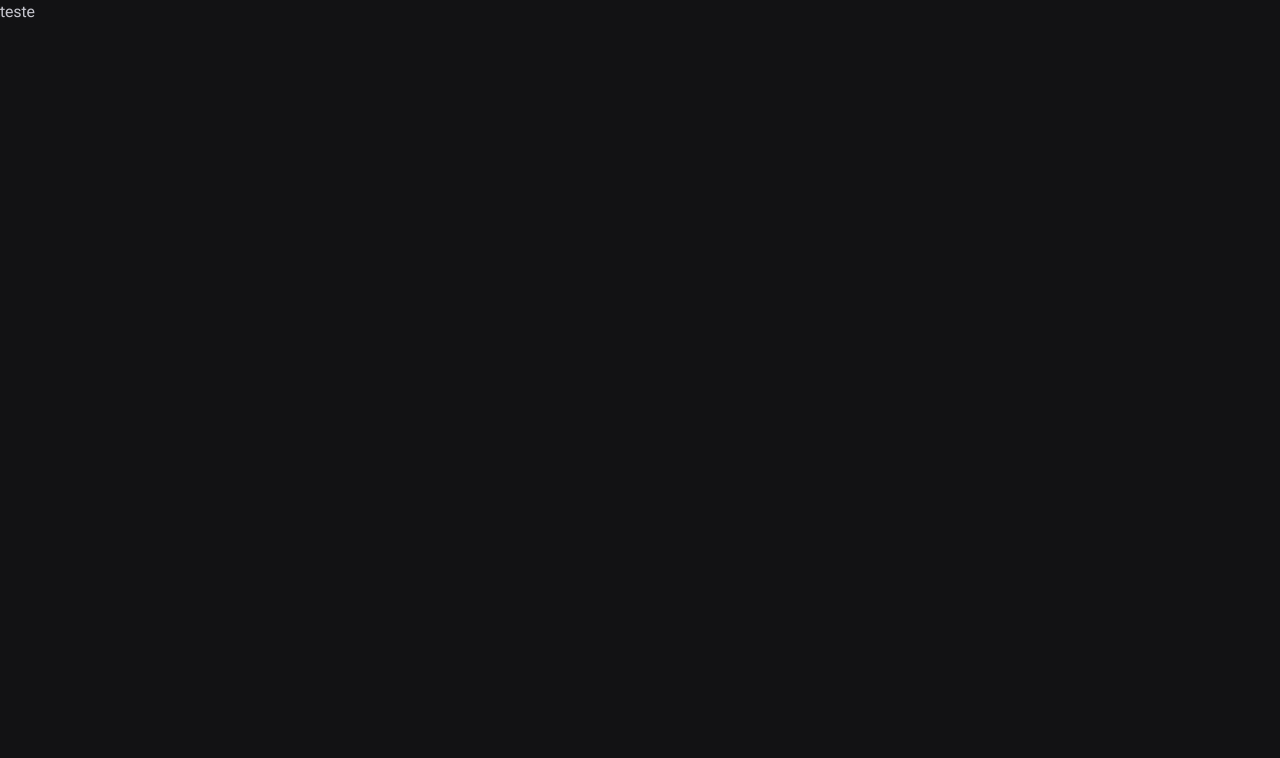
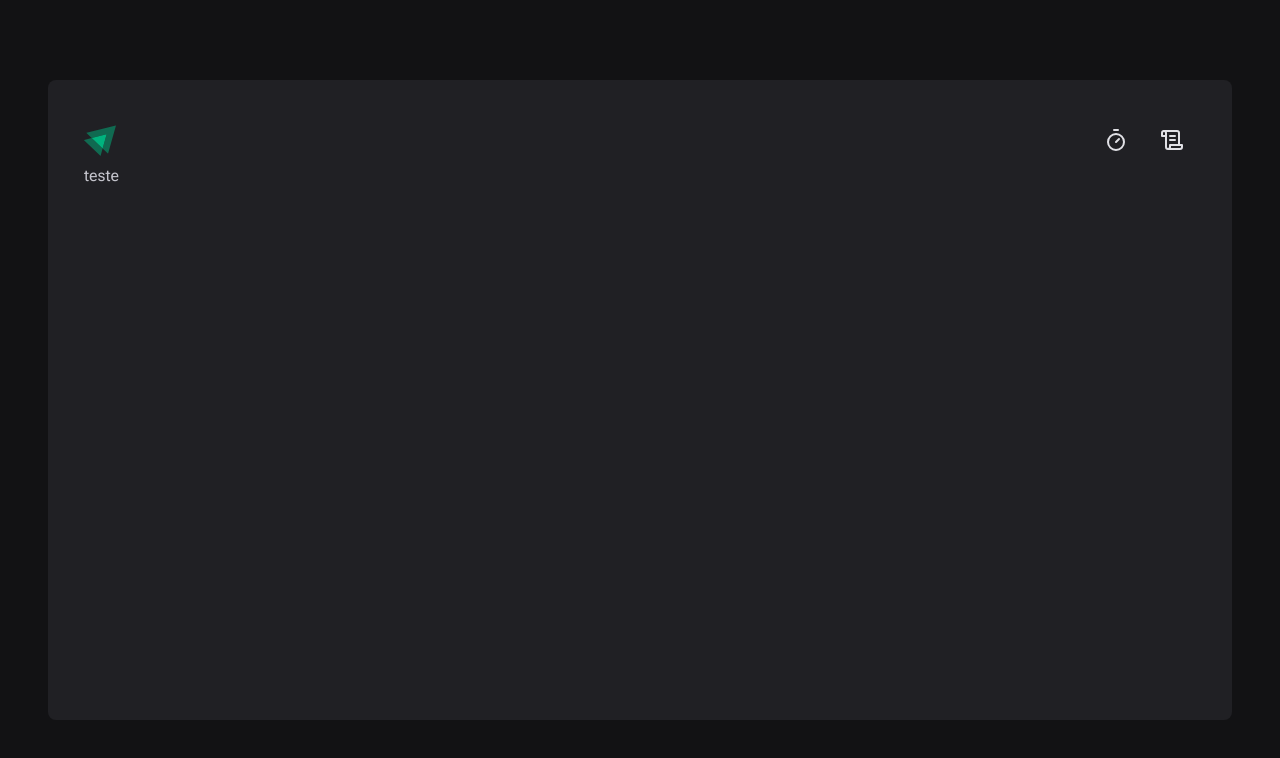
Before and after one commit to fanuelcouto99/Pomodoro, a Next.js app in the folder web/: page / in a window 1280 px wide. Shown: the top 758 px of the page. Built offline with nearby package versions, Linux system fonts and the light colour scheme.

Commit message:
STYLE[Layout]: Estilizando o header da pagin

```diff
--- a/web/package.json
+++ b/web/package.json
@@ -13,6 +13,7 @@
     "@types/react": "18.2.14",
     "@types/react-dom": "18.2.6",
     "autoprefixer": "10.4.14",
+    "lucide-react": "^0.257.0",
     "next": "13.4.7",
     "postcss": "8.4.24",
     "react": "18.2.0",
--- a/web/src/app/globals.css
+++ b/web/src/app/globals.css
@@ -4,7 +4,6 @@
 
 :focus {
     outline: 0;
-    box-shadow: 0 0 0 2px rgb('#00875F');
 }
 
 body {
--- a/web/src/app/layout.tsx
+++ b/web/src/app/layout.tsx
@@ -1,7 +1,8 @@
+import { Header } from '@/components/Header';
 import './globals.css'
 import { Roboto_Flex as Roboto } from 'next/font/google'
 
-const roboto = Roboto({subsets: ['latin'], variable: '--font-roboto'});
+const roboto = Roboto({ subsets: ['latin'], variable: '--font-roboto' });
 
 export const metadata = {
   title: 'Pomodoro',
@@ -15,7 +16,17 @@ export default function RootLayout({
 }) {
   return (
     <html lang="pt-BR">
-      <body className={`${roboto.variable} bg-gray-900 text-gray-300 font-sans text-base`}>{children}</body>
+      <body className={`${roboto.variable} bg-gray-900 text-gray-300 font-sans text-base`}>
+
+        <div className='max-w-[74rem] h-[calc(100vh-10rem)] my-20 mx-auto p-9 bg-gray-800 rounded-lg flex flex-col'>
+          <Header />
+
+          <div>
+            {children}
+          </div>
+        </div>
+
+      </body>
     </html>
   )
 }
--- /dev/null
+++ b/web/src/components/Header.tsx
@@ -0,0 +1,28 @@
+import Link from 'next/link';
+import Image from 'next/image';
+import logo from '../assets/logo.svg';
+import { Timer, ScrollText } from 'lucide-react';
+
+export function Header() {
+    return (
+        <div className="flex items-center justify-between">
+            <Image src={logo} alt='' />
+
+            <nav className='flex gap-2'>
+                <Link
+                    href="/"
+                    title='Timer'
+                    className='w-12 h-12 flex items-center justify-center border-t-[3px] border-b-[3px] border-t-transparent border-b-transparent hover:border-b-green-500 transition-colors group'>
+                    <Timer className='stroke-gray-100 group-active:stroke-green-500' />
+                </Link>
+
+                <Link
+                    href="/history"
+                    title='Histórico'
+                    className='w-12 h-12 flex items-center justify-center border-t-[3px] border-b-[3px] border-t-transparent border-b-transparent hover:border-b-green-500 transition-colors group'>
+                    <ScrollText className='stroke-gray-100 group-active:stroke-green-500' />
+                </Link>
+            </nav>
+        </div>
+    );
+};
```
Also changed, not shown: 1 other file (tests, documents, lock files or other folders).
